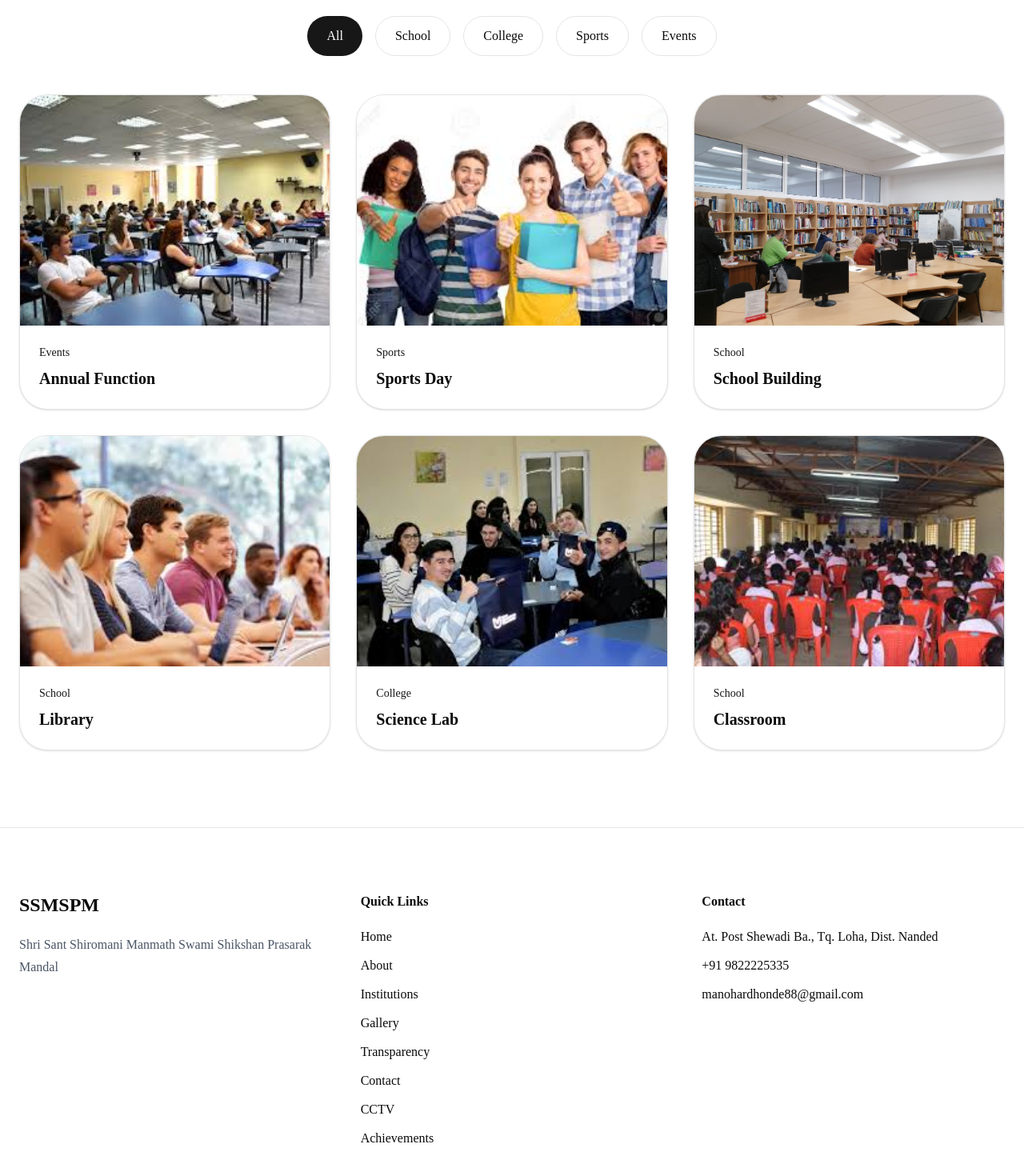
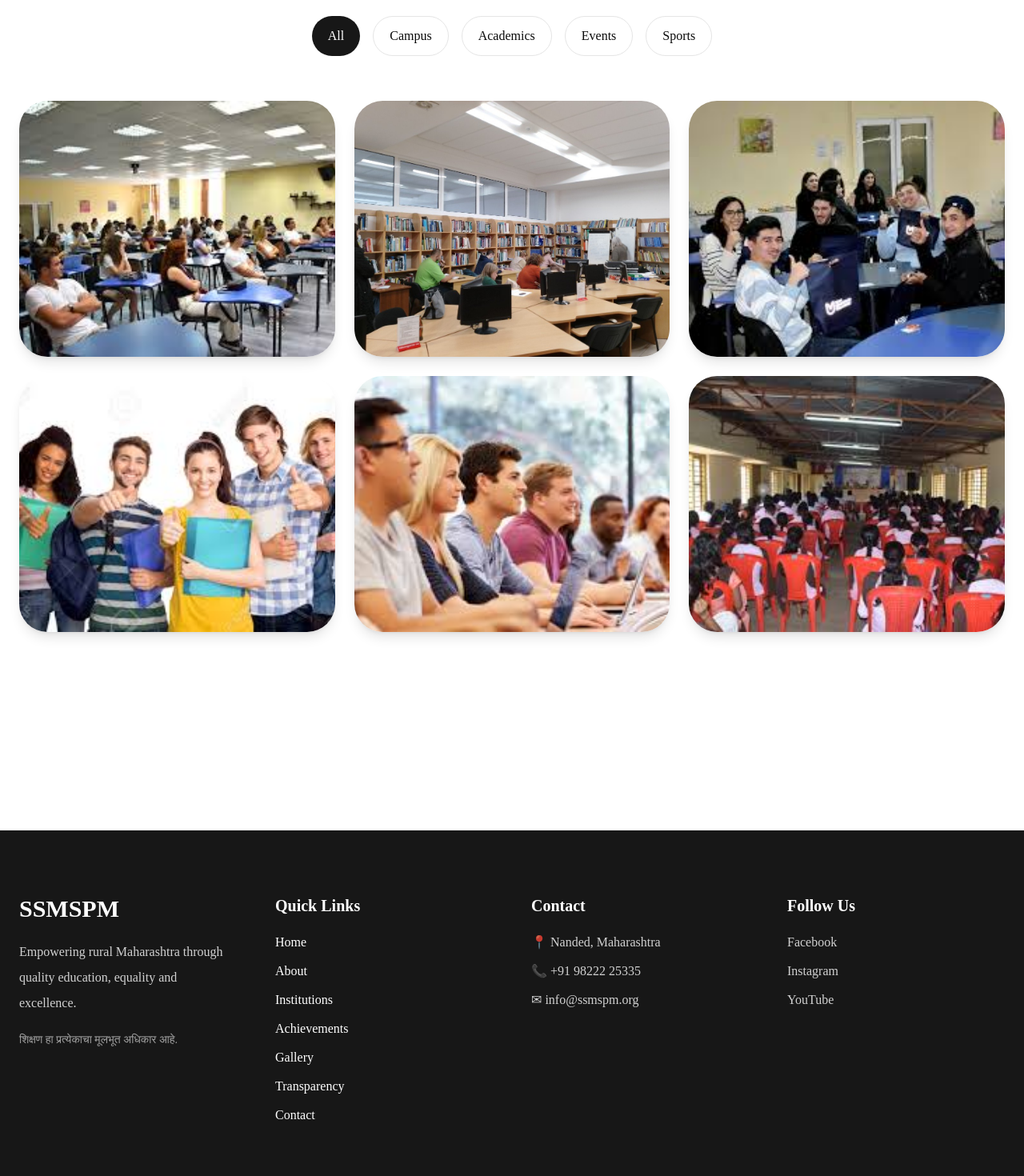
Before and after one commit to ShivamD27/project-ssmspm-digital, a Next.js app in the folder frontend/: page /gallery in a window 1280 px wide. Shown: the part 600-2070 px from the top of the page at 80% size. Built offline with nearby package versions, Linux system fonts and the light colour scheme.

Commit message:
feat(gallery): add masonry gallery with category filters

```diff
--- a/frontend/src/app/gallery/page.tsx
+++ b/frontend/src/app/gallery/page.tsx
@@ -6,8 +6,8 @@ export default function GalleryPage() {
     <>
       <PageHero
         eyebrow="Gallery"
-        title="Moments That Inspire"
-        description="Explore life across our schools, colleges, hostels and educational initiatives."
+        title="Capturing Our Journey"
+        description="A glimpse into the memorable moments, events, achievements and campus life of SSMSPM."
       />
 
       <GalleryGrid />
--- a/frontend/src/components/layout/Footer.tsx
+++ b/frontend/src/components/layout/Footer.tsx
@@ -1,68 +1,95 @@
 import Link from "next/link";
-import { SITE } from "@/data/site";
-import { NAVIGATION } from "@/data/navigation";
+
+const quickLinks = [
+  { title: "Home", href: "/" },
+  { title: "About", href: "/about" },
+  { title: "Institutions", href: "/institutions" },
+  { title: "Achievements", href: "/achievements" },
+  { title: "Gallery", href: "/gallery" },
+  { title: "Transparency", href: "/transparency" },
+  { title: "Contact", href: "/contact" },
+];
 
 export default function Footer() {
   return (
-    <footer className="border-t bg-white">
-      <div className="mx-auto grid max-w-7xl gap-12 px-6 py-20 lg:grid-cols-3">
+    <footer className="mt-32 bg-[var(--primary)] text-white">
+
+      <div className="mx-auto grid max-w-7xl gap-12 px-6 py-20 md:grid-cols-4">
 
         <div>
-          <h2 className="text-2xl font-bold">
-            {SITE.shortName}
-          </h2>
+          <h2 className="text-3xl font-bold">SSMSPM</h2>
 
-          <p className="mt-5 text-gray-600 leading-7">
-            {SITE.name}
+          <p className="mt-5 leading-8 text-white/80">
+            Empowering rural Maharashtra through quality education,
+            equality and excellence.
+          </p>
+
+          <p className="mt-5 text-sm text-white/60">
+            शिक्षण हा प्रत्येकाचा मूलभूत अधिकार आहे.
           </p>
         </div>
 
         <div>
-
-          <h3 className="font-semibold">
+          <h3 className="mb-5 text-xl font-semibold">
             Quick Links
           </h3>
 
-          <div className="mt-5 flex flex-col gap-3">
+          <div className="space-y-3">
 
-            {NAVIGATION.map((item)=>(
+            {quickLinks.map((link) => (
               <Link
-                key={item.title}
-                href={item.href}
+                key={link.title}
+                href={link.href}
+                className="block transition hover:translate-x-2 hover:text-yellow-300"
               >
-                {item.title}
+                {link.title}
               </Link>
             ))}
 
           </div>
-
         </div>
 
         <div>
-
-          <h3 className="font-semibold">
+          <h3 className="mb-5 text-xl font-semibold">
             Contact
           </h3>
 
-          <p className="mt-5">
-            {SITE.address}
-          </p>
+          <div className="space-y-3 text-white/80">
 
-          <p className="mt-3">
-            {SITE.phone}
-          </p>
+            <p>📍 Nanded, Maharashtra</p>
 
-          <p className="mt-3">
-            {SITE.email}
-          </p>
+            <p>📞 +91 98222 25335</p>
 
+            <p>✉ info@ssmspm.org</p>
+
+          </div>
+        </div>
+
+        <div>
+          <h3 className="mb-5 text-xl font-semibold">
+            Follow Us
+          </h3>
+
+          <div className="space-y-3 text-white/80">
+
+            <p>Facebook</p>
+
+            <p>Instagram</p>
+
+            <p>YouTube</p>
+
+          </div>
         </div>
 
       </div>
 
-      <div className="border-t py-6 text-center text-sm text-gray-500">
-        © {new Date().getFullYear()} {SITE.shortName}. All Rights Reserved.
+      <div className="border-t border-white/20 py-6 text-center text-sm text-white/70">
+
+        © 2026 Sant Shiromani Manmath Swami Shikshan Prasarak Mandal.
+        All Rights Reserved.
+
       </div>
+
     </footer>
   );
 }
--- a/frontend/src/data/gallery.ts
+++ b/frontend/src/data/gallery.ts
@@ -1,45 +1,45 @@
 export interface GalleryImage {
   id: number;
   title: string;
-  category: "School" | "College" | "Sports" | "Events";
+  category: "Campus" | "Events" | "Sports" | "Academics";
   image: string;
 }
 
 export const GALLERY: GalleryImage[] = [
   {
     id: 1,
-    title: "Annual Function",
-    category: "Events",
+    title: "School Campus",
+    category: "Campus",
     image: "/images/gallery/1.jpg",
   },
   {
     id: 2,
-    title: "Sports Day",
-    category: "Sports",
+    title: "Science Exhibition",
+    category: "Academics",
     image: "/images/gallery/2.jpg",
   },
   {
     id: 3,
-    title: "School Building",
-    category: "School",
+    title: "Annual Gathering",
+    category: "Events",
     image: "/images/gallery/3.jpg",
   },
   {
     id: 4,
-    title: "Library",
-    category: "School",
+    title: "Sports Day",
+    category: "Sports",
     image: "/images/gallery/4.jpg",
   },
   {
     id: 5,
-    title: "Science Lab",
-    category: "College",
+    title: "Computer Lab",
+    category: "Academics",
     image: "/images/gallery/5.jpg",
   },
   {
     id: 6,
-    title: "Classroom",
-    category: "School",
+    title: "Library",
+    category: "Campus",
     image: "/images/gallery/6.jpg",
   },
 ];
--- /dev/null
+++ b/frontend/src/features/gallery/GalleryCard.tsx
@@ -0,0 +1,39 @@
+import Image from "next/image";
+import { GalleryImage } from "@/data/gallery";
+
+interface Props {
+  image: GalleryImage;
+}
+
+export default function GalleryCard({ image }: Props) {
+  return (
+    <div className="group overflow-hidden rounded-3xl shadow-lg">
+
+      <div className="relative h-80">
+
+        <Image
+          src={image.image}
+          alt={image.title}
+          fill
+          className="object-cover transition duration-700 group-hover:scale-110"
+        />
+
+        <div className="absolute inset-0 bg-black/20 opacity-0 transition group-hover:opacity-100" />
+
+        <div className="absolute bottom-0 w-full translate-y-full bg-black/70 p-5 text-white transition duration-300 group-hover:translate-y-0">
+
+          <h3 className="font-semibold">
+            {image.title}
+          </h3>
+
+          <p className="text-sm opacity-80">
+            {image.category}
+          </p>
+
+        </div>
+
+      </div>
+
+    </div>
+  );
+}
--- a/frontend/src/features/gallery/GalleryGrid.tsx
+++ b/frontend/src/features/gallery/GalleryGrid.tsx
@@ -1,16 +1,18 @@
 "use client";
 
 import { useState } from "react";
-import Image from "next/image";
+
 import { GALLERY } from "@/data/gallery";
+
+import GalleryCard from "./GalleryCard";
 
 const FILTERS = [
   "All",
-  "School",
-  "College",
+  "Campus",
+  "Academics",
+  "Events",
   "Sports",
-  "Events",
-];
+] as const;
 
 export default function GalleryGrid() {
   const [selected, setSelected] = useState("All");
@@ -18,69 +20,37 @@ export default function GalleryGrid() {
   const images =
     selected === "All"
       ? GALLERY
-      : GALLERY.filter((i) => i.category === selected);
+      : GALLERY.filter((item) => item.category === selected);
 
   return (
     <section className="py-24">
 
       <div className="mx-auto max-w-7xl px-6">
 
-        <div className="mb-12 flex flex-wrap justify-center gap-4">
+        <div className="mb-14 flex flex-wrap justify-center gap-4">
 
-          {FILTERS.map((item) => (
-
+          {FILTERS.map((filter) => (
             <button
-              key={item}
-              onClick={() => setSelected(item)}
-              className={`rounded-full px-6 py-3 transition
-
-                ${
-                  selected === item
-                    ? "bg-[var(--primary)] text-white"
-                    : "border hover:bg-gray-100"
-                }`}
+              key={filter}
+              onClick={() => setSelected(filter)}
+              className={`rounded-full px-5 py-3 transition ${
+                selected === filter
+                  ? "bg-[var(--primary)] text-white"
+                  : "border bg-white hover:bg-gray-100"
+              }`}
             >
-              {item}
+              {filter}
             </button>
-
           ))}
 
         </div>
 
-        <div className="grid gap-8 md:grid-cols-2 lg:grid-cols-3">
+        <div className="columns-1 gap-6 md:columns-2 xl:columns-3">
 
           {images.map((image) => (
-
-            <div
-              key={image.id}
-              className="group overflow-hidden rounded-3xl border bg-white shadow"
-            >
-
-              <div className="relative h-72 overflow-hidden">
-
-                <Image
-                  src={image.image}
-                  alt={image.title}
-                  fill
-                  className="object-cover transition duration-700 group-hover:scale-110"
-                />
-
-              </div>
-
-              <div className="p-6">
-
-                <p className="text-sm text-[var(--primary)]">
-                  {image.category}
-                </p>
-
-                <h3 className="mt-2 text-xl font-semibold">
-                  {image.title}
-                </h3>
-
-              </div>
-
+            <div key={image.id} className="mb-6 break-inside-avoid">
+              <GalleryCard image={image} />
             </div>
-
           ))}
 
         </div>
```
